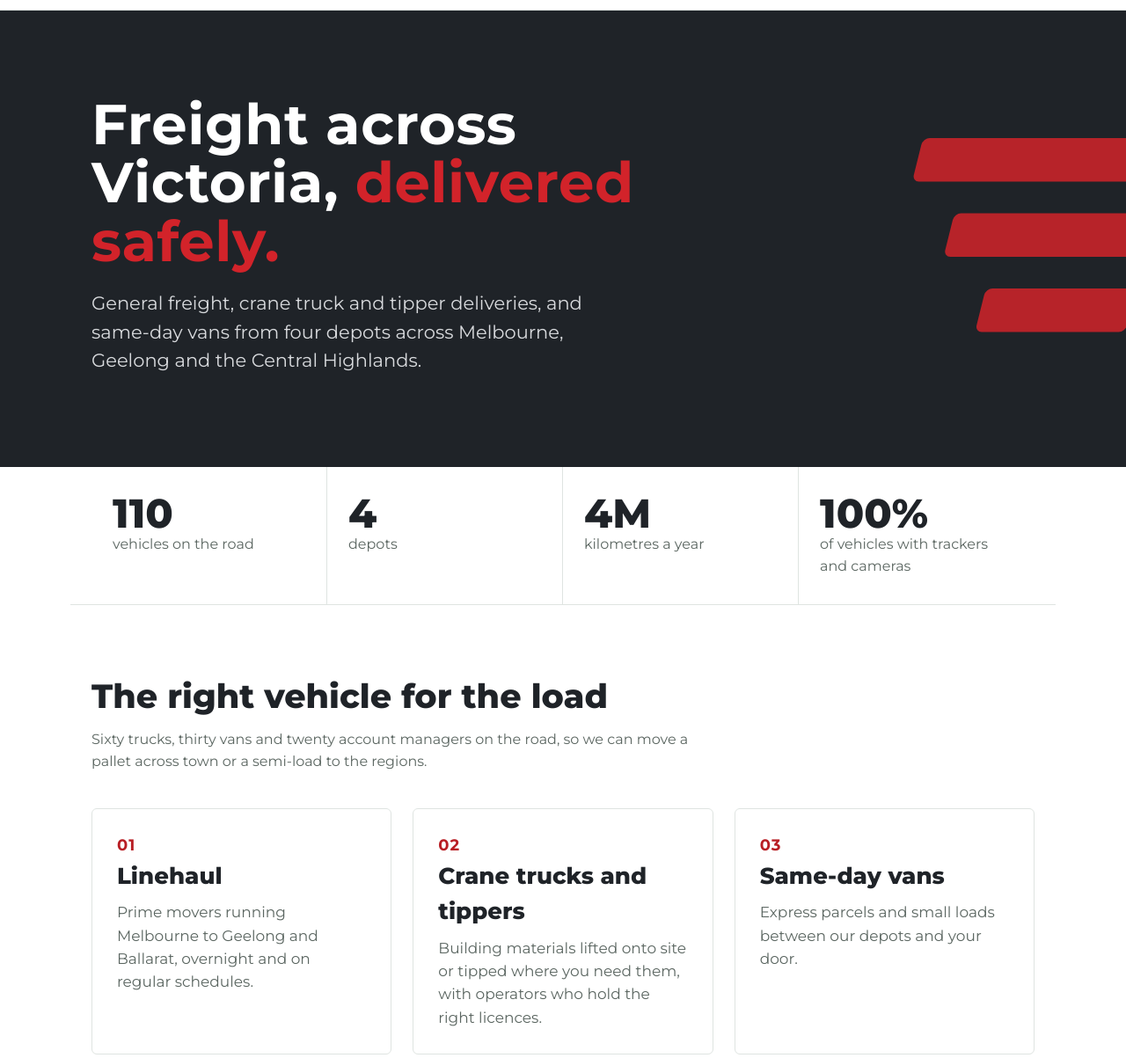
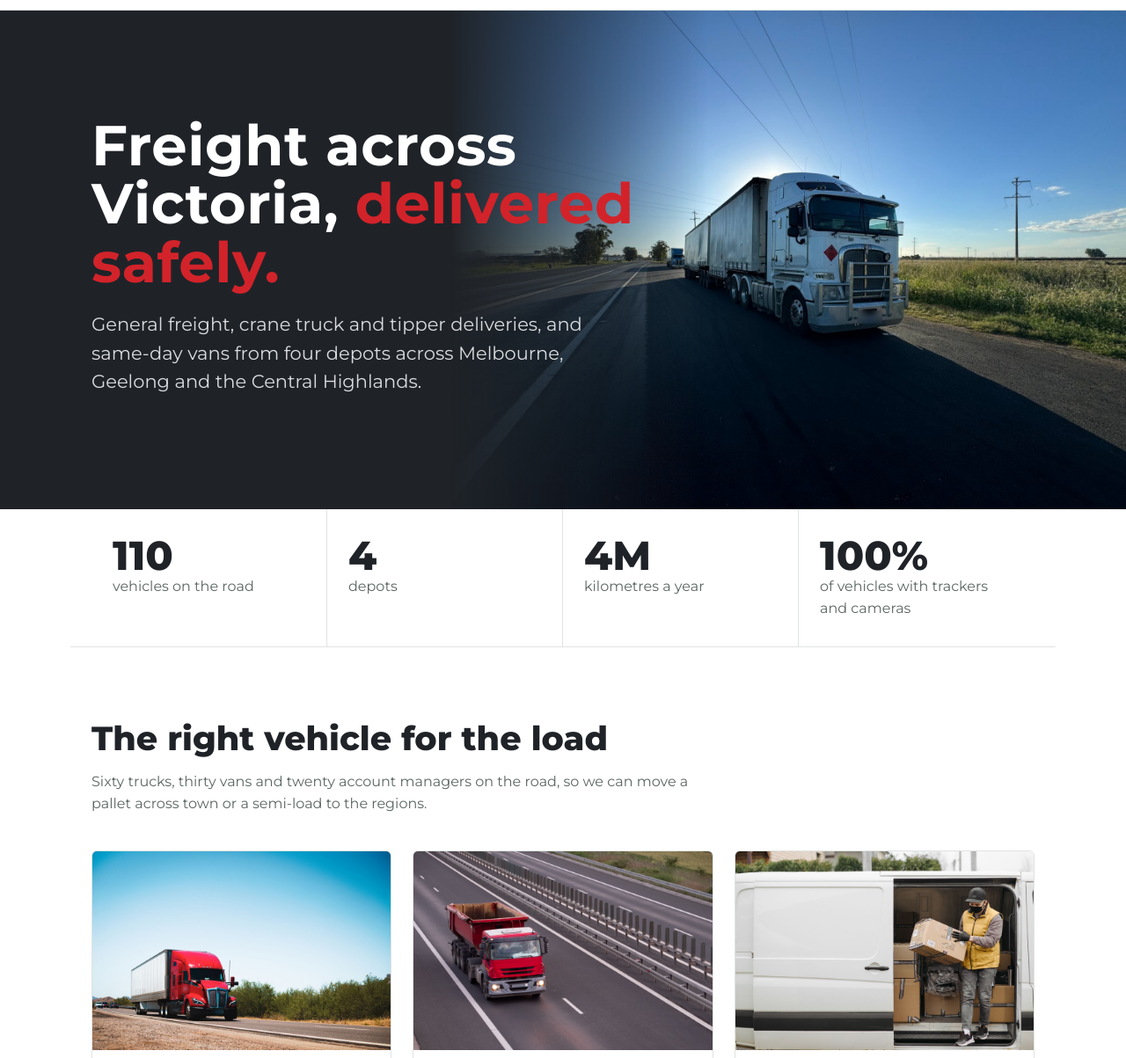
Before and after one commit to danwinson/zv2x-site, a plain HTML site: page index.html in a window 1280 px wide. Shown: the part 97-1300 px from the top of the page at 88% size. Drawn offline with Linux system fonts and the light colour scheme.

Commit message:
Add stock truck photos (Pexels; plates and logos blurred)

```diff
--- a/index.html
+++ b/index.html
@@ -25,11 +25,11 @@ header .wrap{display:flex;align-items:center;justify-content:space-between;heigh
 nav a{margin-left:28px;text-decoration:none;font-weight:500;color:var(--muted)}
 nav a:hover{color:var(--green)}
 .hero{background:var(--green);color:#fff;position:relative;overflow:hidden}
-.hero .wrap{padding:96px 24px 104px;position:relative;z-index:1}
+.hero:before{content:"";position:absolute;top:0;right:0;bottom:0;width:60%;background:url(img/hero.jpg) 58% 64%/cover no-repeat;-webkit-mask-image:linear-gradient(90deg,transparent 0%,#000 38%);mask-image:linear-gradient(90deg,transparent 0%,#000 38%)}
+.hero .wrap{padding:120px 24px 128px;position:relative;z-index:1}
 .hero h1{font-family:Montserrat;font-weight:800;font-weight:700;font-size:clamp(36px,5.4vw,64px);line-height:1.04;margin:0 0 22px;max-width:780px;letter-spacing:.5px}
 .hero h1 span{color:var(--orange)}
 .hero p{font-size:21px;max-width:600px;color:#d9dbde;margin:0}
-.chev{position:absolute;right:-40px;top:50%;transform:translateY(-50%);width:380px;opacity:.85}
 .stats{display:grid;grid-template-columns:repeat(4,1fr);gap:0;border-bottom:1px solid var(--line)}
 .stat{padding:30px 24px;border-right:1px solid var(--line)}
 .stat:last-child{border-right:0}
@@ -40,7 +40,9 @@ section.soft{background:var(--soft)}
 h2{font-family:Montserrat;font-weight:800;font-size:38px;line-height:1.05;margin:0 0 18px;color:var(--green)}
 .lede{max-width:680px;color:var(--muted);margin:0 0 40px}
 .grid{display:grid;grid-template-columns:repeat(3,1fr);gap:24px}
-.card{background:#fff;border:1px solid var(--line);border-radius:6px;padding:28px}
+.card{background:#fff;border:1px solid var(--line);border-radius:6px;padding:0 0 26px;overflow:hidden}
+.card img{display:block;width:100%;height:auto;aspect-ratio:3/2;object-fit:cover;margin:0 0 20px}
+.card .n,.card h3,.card p{padding:0 26px}
 .card h3{font-family:Montserrat;font-weight:800;font-size:26px;margin:0 0 8px;color:var(--green)}
 .card p{margin:0;color:var(--muted);font-size:17px}
 .card .n{font-family:Montserrat;font-weight:800;font-weight:700;color:var(--orange-t);font-size:18px;letter-spacing:1px}
@@ -62,8 +64,8 @@ footer p{margin:0;max-width:640px}
 footer a{color:#fff}
 @media (max-width:860px){
   nav{display:none}
-  .chev{display:none}
-  .stats{grid-template-columns:repeat(2,1fr)}
+  .hero:before{width:100%;opacity:.2;-webkit-mask-image:none;mask-image:none}
+    .stats{grid-template-columns:repeat(2,1fr)}
   .stat:nth-child(2){border-right:0}
   .stat:nth-child(-n+2){border-bottom:1px solid var(--line)}
   .grid,.split{grid-template-columns:1fr}
@@ -85,7 +87,6 @@ footer a{color:#fff}
 
 <main id="top">
 <div class="hero">
-  <svg class="chev" viewBox="0 0 200 140" preserveAspectRatio="xMidYMid meet" aria-hidden="true"><g transform="skewX(-14)" fill="#D2232A"><rect x="60" y="10" width="150" height="26" rx="4"/><rect x="90" y="55" width="120" height="26" rx="4"/><rect x="120" y="100" width="90" height="26" rx="4"/></g></svg>
   <div class="wrap">
     <h1>Freight across Victoria, <span>delivered safely.</span></h1>
     <p>General freight, crane truck and tipper deliveries, and same-day vans from four depots across Melbourne, Geelong and the Central Highlands.</p>
@@ -103,9 +104,9 @@ footer a{color:#fff}
   <h2>The right vehicle for the load</h2>
   <p class="lede">Sixty trucks, thirty vans and twenty account managers on the road, so we can move a pallet across town or a semi-load to the regions.</p>
   <div class="grid">
-    <div class="card"><div class="n">01</div><h3>Linehaul</h3><p>Prime movers running Melbourne to Geelong and Ballarat, overnight and on regular schedules.</p></div>
-    <div class="card"><div class="n">02</div><h3>Crane trucks and tippers</h3><p>Building materials lifted onto site or tipped where you need them, with operators who hold the right licences.</p></div>
-    <div class="card"><div class="n">03</div><h3>Same-day vans</h3><p>Express parcels and small loads between our depots and your door.</p></div>
+    <div class="card"><img src="img/linehaul.jpg" style="object-position:35% 72%" alt="Red prime mover with a box trailer on a highway" loading="lazy" width="1800" height="1200"><div class="n">01</div><h3>Linehaul</h3><p>Prime movers running Melbourne to Geelong and Ballarat, overnight and on regular schedules.</p></div>
+    <div class="card"><img src="img/tipper.jpg" alt="Red tipper truck on a divided highway" loading="lazy" width="1800" height="1200"><div class="n">02</div><h3>Crane trucks and tippers</h3><p>Building materials lifted onto site or tipped where you need them, with operators who hold the right licences.</p></div>
+    <div class="card"><img src="img/vans.jpg" alt="Driver unloading parcels from a white van" loading="lazy" width="1800" height="1200"><div class="n">03</div><h3>Same-day vans</h3><p>Express parcels and small loads between our depots and your door.</p></div>
   </div>
 </div></section>
 
@@ -144,7 +145,7 @@ footer a{color:#fff}
 </main>
 
 <footer><div class="wrap">
-  <p>ZV2X Logistics is a fictional company. The people, depots and figures on this site are made up. Prepared by <a href="https://www.zetifi.com">Zetifi</a>.</p>
+  <p>ZV2X Logistics is a fictional company. The people, depots and figures on this site are made up. Stock photos from Pexels. Prepared by <a href="https://www.zetifi.com">Zetifi</a>.</p>
   <p>&copy; 2026 Zetifi</p>
 </div></footer>
 </body>
```
Also changed, not shown: img/hero.jpg (added), img/linehaul.jpg (added), img/tipper.jpg (added), img/vans.jpg (added).
